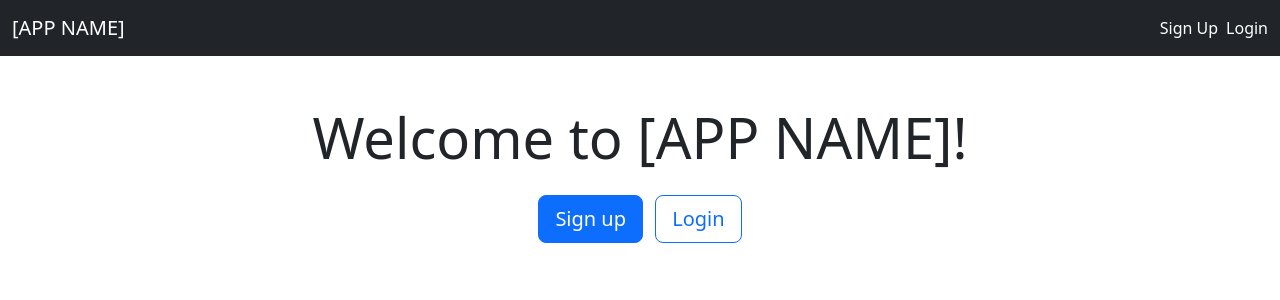
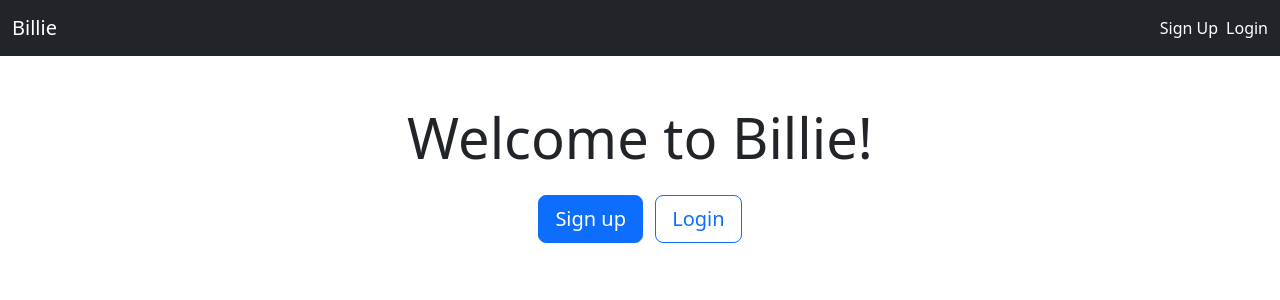
Before and after one commit to swe-students-fall2025/2-web-app-charlottes-web, a Flask app: page / in a window 1280 px wide. Shown: the top 300 px of the page. Run offline with Flask 3, Linux system fonts and the light colour scheme.

Commit message:
chore: update app name

```diff
--- a/templates/base.html
+++ b/templates/base.html
@@ -15,7 +15,7 @@
         <!-- Nav bar -->
         <nav class="navbar navbar-dark bg-dark sticky-top">
             <div class="container-fluid">
-                <a href="{{ url_for('index') }}" class="navbar-brand">[APP NAME]</a>
+                <a href="{{ url_for('index') }}" class="navbar-brand">Billie</a>
                 <div class="d-flex">
                     {% if current_user.is_authenticated %}
                     {% if current_user.user_type == 'vendor' %}
--- a/templates/index.html
+++ b/templates/index.html
@@ -14,7 +14,7 @@
     </div>
     {% else %}
     <div class="mt-4">
-            <h1 class="display-4">Welcome to [APP NAME]!</h1>
+            <h1 class="display-4">Welcome to Billie!</h1>
             <a href="{{ url_for('auth.signup') }}" class="btn btn-primary btn-lg mt-3 me-2">Sign up</a>
             <a href="{{ url_for('auth.login') }}" class="btn btn-outline-primary btn-lg mt-3">Login</a>
         </div>
```
